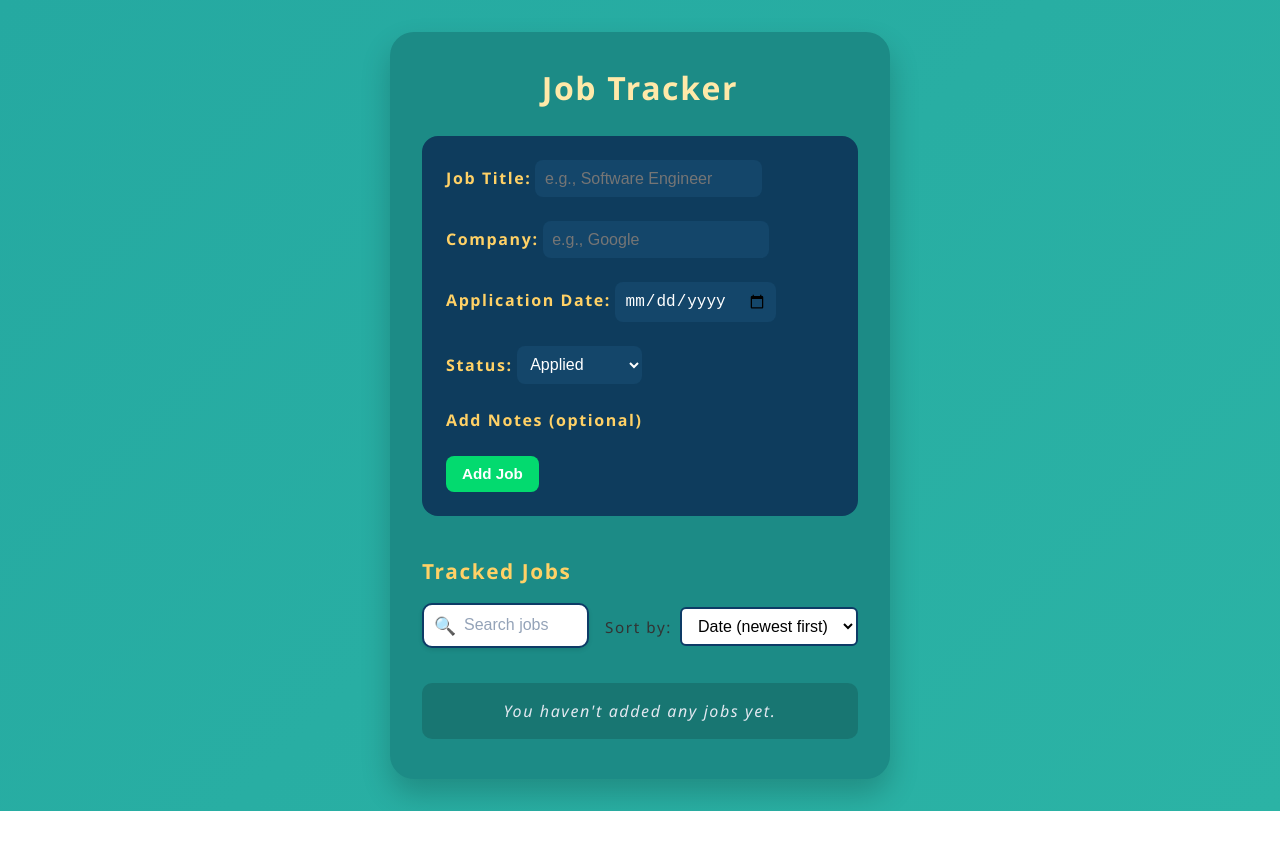
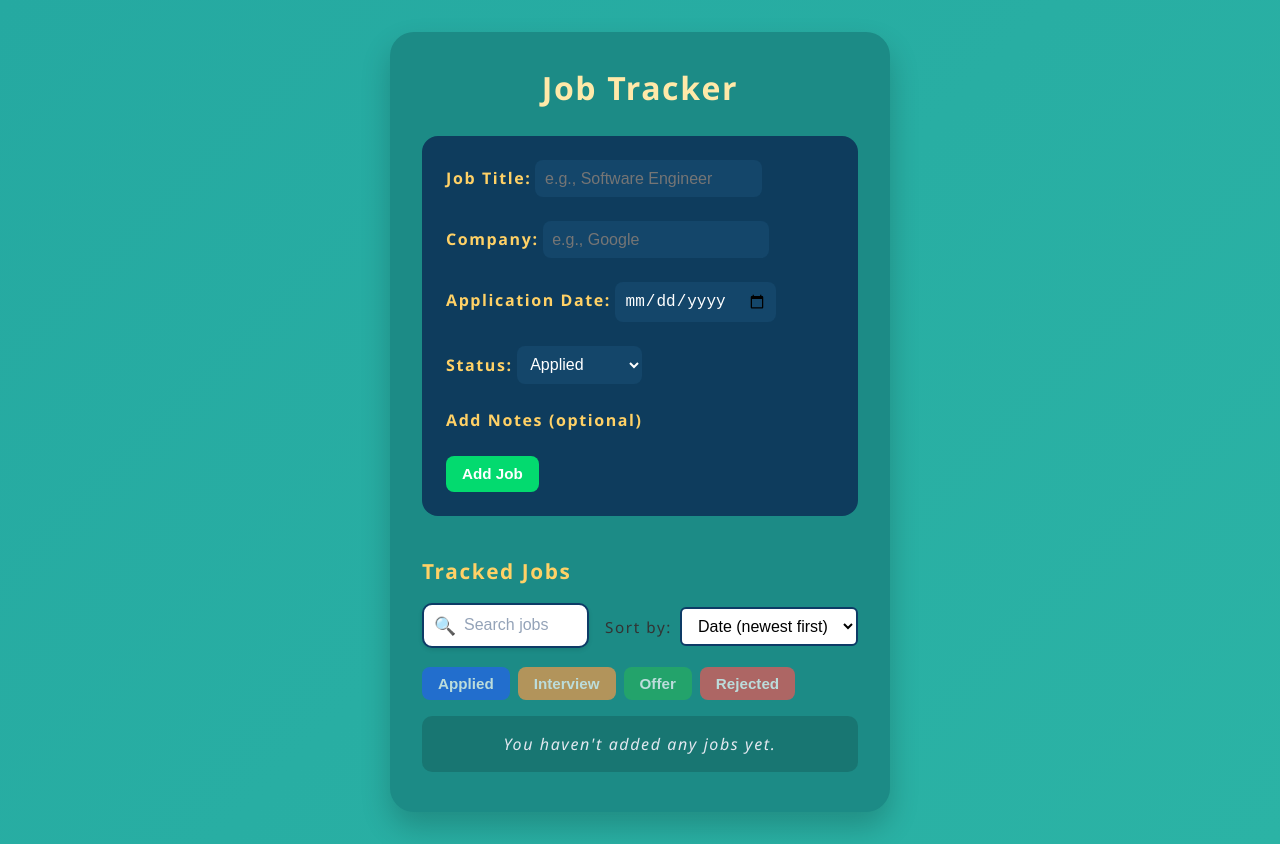
Before and after one commit to TigerofCaMau/job-tracker, a React (Vite) app: page / in a window 1280 px wide. Before the commit the page ends 811 px from the top, so only its background shows below. Built offline with nearby package versions, Linux system fonts and the light colour scheme.

Commit message:
feat: add job status filter buttons with active state styling

```diff
--- a/src/App.jsx
+++ b/src/App.jsx
@@ -39,6 +39,7 @@ function App() {
   });
   const [clearedJobsBackup, setClearedJobsBackup] = useState([]);
   const [showUndo, setShowUndo] = useState(false);
+  const [activeStatusFilter, setActiveStatusFilter] = useState(null);
 
   // --- Persist sort option and jobs ---
   useEffect(() => {
@@ -76,11 +77,14 @@ function App() {
   }, [jobs]);
 
   const filteredJobs = useMemo(() => {
-    if (!searchTerm.trim()) return jobsWithParsedDates;
+    // Start with all jobs
+    let result = jobsWithParsedDates;
 
+    // 🔍 Filter by search term
+    if (searchTerm.trim()) {
       const terms = searchTerm.toLowerCase().split(/\s+/).filter(Boolean);
 
-    return jobsWithParsedDates.filter((job) => {
+      result = result.filter((job) => {
         const haystack = [
           job.jobTitle,
           job.company,
@@ -94,7 +98,16 @@ function App() {
 
         return terms.every((term) => haystack.includes(term));
       });
-  }, [jobsWithParsedDates, searchTerm]);
+    }
+
+  // Filter by active status
+  if (activeStatusFilter) {
+    result = result.filter((job) => job.status === activeStatusFilter);
+  }
+
+  return result;
+}, [jobsWithParsedDates, searchTerm, activeStatusFilter]);
+
 
   const sortedJobs = useMemo(
     () => sortJobs(filteredJobs, sortOption),
@@ -190,6 +203,8 @@ function App() {
         showUndo={showUndo}
         handleClearAllJobs={handleClearAllJobs}
         handleUndoClearJobs={handleUndoClearJobs}
+        activeStatusFilter={activeStatusFilter}
+        setActiveStatusFilter={setActiveStatusFilter}
       />
     </div>
   );
--- /dev/null
+++ b/src/components/Buttons/StatusButtons/AppliedButton.tsx
@@ -0,0 +1,26 @@
+import styles from './Buttons.module.css';
+
+interface ButtonProps {
+    onclick?: () => void;
+    isActive?: boolean;
+}
+
+const AppliedButton: React.FC<ButtonProps> = ({ onClick, isActive }) => {
+    const combinedClassName = `
+        ${styles.buttonBase}
+        ${styles.appliedButton}
+        ${isActive ? styles.activeButton : styles.inactiveButton}
+    `.trim();
+
+    return (
+        <button
+            type="button"
+            className={combinedClassName}
+            onClick={onClick}
+        >
+            Applied
+        </button>
+    );
+};
+
+export default AppliedButton;
--- /dev/null
+++ b/src/components/Buttons/StatusButtons/Buttons.module.css
@@ -0,0 +1,41 @@
+.buttonBase {
+  padding: 0.5rem 1rem;
+  border-radius: 8px;
+  font-weight: 600;
+  font-size: 0.95rem;
+  cursor: pointer;
+  transition: all 0.2s ease-in-out;
+  margin-right: 0.5rem;
+  border: none;
+}
+
+/* Individual button colors */
+.appliedButton {
+  background-color: #2563eb;
+  color: white;
+}
+
+.interviewButton {
+  background-color: #f2994a;
+  color: white;
+}
+
+.offerButton {
+  background-color: #27ae60;
+  color: white;
+}
+
+.rejectedButton {
+  background-color: #eb5757;
+  color: white;
+}
+
+/* Active/Inactive states */
+.activeButton {
+  outline: 3px solid #fbbf24;
+  filter: brightness(1.15);
+}
+
+.inactiveButton {
+  opacity: 0.7;
+}
--- /dev/null
+++ b/src/components/Buttons/StatusButtons/InterviewButton.tsx
@@ -0,0 +1,22 @@
+import styles from './Buttons.module.css';
+
+interface ButtonProps {
+  onClick?: () => void;
+  isActive?: boolean;
+}
+
+const InterviewButton: React.FC<ButtonProps> = ({ onClick, isActive }) => {
+  const combinedClassName = `
+    ${styles.buttonBase}
+    ${styles.interviewButton}
+    ${isActive ? styles.activeButton : styles.inactiveButton}
+  `.trim();
+
+  return (
+    <button type="button" className={combinedClassName} onClick={onClick}>
+      Interview
+    </button>
+  );
+};
+
+export default InterviewButton;
--- /dev/null
+++ b/src/components/Buttons/StatusButtons/OfferButton.tsx
@@ -0,0 +1,22 @@
+import styles from './Buttons.module.css';
+
+interface ButtonProps {
+  onClick?: () => void;
+  isActive?: boolean;
+}
+
+const OfferButton: React.FC<ButtonProps> = ({ onClick, isActive }) => {
+  const combinedClassName = `
+    ${styles.buttonBase}
+    ${styles.offerButton}
+    ${isActive ? styles.activeButton : styles.inactiveButton}
+  `.trim();
+
+  return (
+    <button type="button" className={combinedClassName} onClick={onClick}>
+      Offer
+    </button>
+  );
+};
+
+export default OfferButton;
--- /dev/null
+++ b/src/components/Buttons/StatusButtons/RejectedButton.tsx
@@ -0,0 +1,22 @@
+import styles from './Buttons.module.css';
+
+interface ButtonProps {
+  onClick?: () => void;
+  isActive?: boolean;
+}
+
+const RejectedButton: React.FC<ButtonProps> = ({ onClick, isActive }) => {
+  const combinedClassName = `
+    ${styles.buttonBase}
+    ${styles.rejectedButton}
+    ${isActive ? styles.activeButton : styles.inactiveButton}
+  `.trim();
+
+  return (
+    <button type="button" className={combinedClassName} onClick={onClick}>
+      Rejected
+    </button>
+  );
+};
+
+export default RejectedButton;
--- a/src/components/JobList/index.jsx
+++ b/src/components/JobList/index.jsx
@@ -1,5 +1,9 @@
 import SearchBar from '../../components/SearchBar'
 import JobCard from '../JobCard';
+import AppliedButton from '../Buttons/StatusButtons/AppliedButton';
+import InterviewButton from '../Buttons/StatusButtons/InterviewButton';
+import OfferButton from '../Buttons/StatusButtons/OfferButton';
+import RejectedButton from '../Buttons/StatusButtons/RejectedButton';
 import styles from './styles.module.css';
 
 const JobList = ({
@@ -13,7 +17,9 @@ const JobList = ({
     setSortOption,
     showUndo,
     handleClearAllJobs,
-    handleUndoClearJobs
+    handleUndoClearJobs,
+    activeStatusFilter,
+    setActiveStatusFilter
 }) => {
     const searchCount = searchTerm.trim().length > 0;
 
@@ -72,6 +78,40 @@ const JobList = ({
                 </div>
             </div>
 
+            {/* Status buttons */}
+            <div className={styles.statusButtons}>
+                <AppliedButton
+                    onClick={() =>
+                    setActiveStatusFilter(activeStatusFilter === 'Applied' ? null : 'Applied')
+                    }
+                    isActive={activeStatusFilter === 'Applied'}
+                />
+                <InterviewButton
+                    onClick={() =>
+                    setActiveStatusFilter(
+                        activeStatusFilter === 'Interview' ? null : 'Interview'
+                    )
+                    }
+                    isActive={activeStatusFilter === 'Interview'}
+                />
+                <OfferButton
+                    onClick={() =>
+                    setActiveStatusFilter(activeStatusFilter === 'Offer' ? null : 'Offer')
+                    }
+                    isActive={activeStatusFilter === 'Offer'}
+                />
+                <RejectedButton
+                    onClick={() =>
+                    setActiveStatusFilter(
+                        activeStatusFilter === 'Rejected' ? null : 'Rejected'
+                    )
+                    }
+                    isActive={activeStatusFilter === 'Rejected'}
+                />
+                </div>
+
+            {/* Toggler filter off */}
+
             {/* Result Count */}
             {searchCount && (
                 <p className={styles.resultCount}>
--- a/src/components/JobList/styles.module.css
+++ b/src/components/JobList/styles.module.css
@@ -97,6 +97,26 @@
   border-color: #fbbf24;
 }
 
+.activeButton {
+  background-color: var(--accent-color, #007bff);
+  color: white;
+  border: 2px solid #0056b3;
+}
+
+.inactiveButton {
+  background-color: #f5f5f5;
+  color: #333;
+  border: 1px solid #ccc;
+}
+
+.statusButtons {
+  margin-bottom: 1rem;
+}
+
+.statusButtons button {
+  transition: all 0.2s ease-in-out;
+}
+
 .searchInput input {
   width: 100%;
   box-sizing: border-box;
```
Lines whose indentation alone changed are shown as unchanged.
